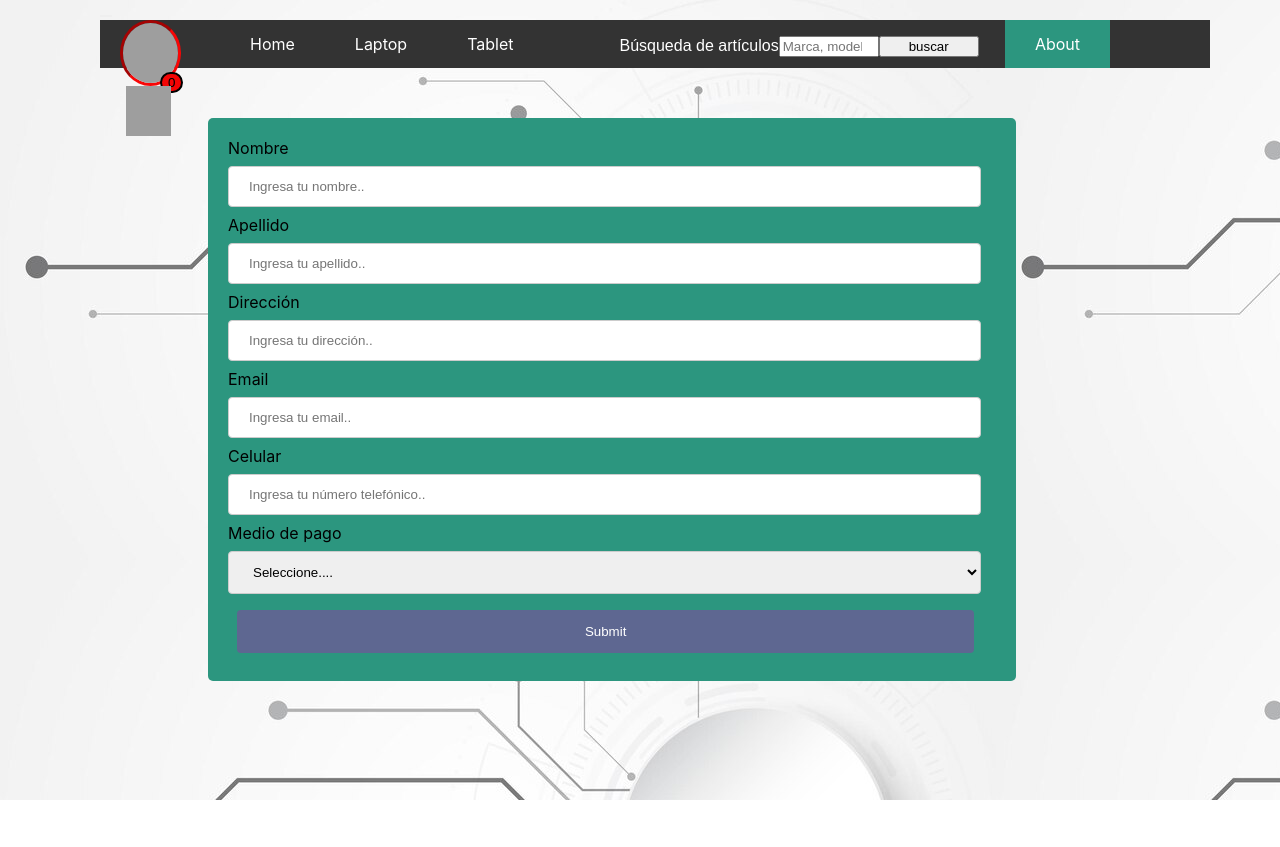
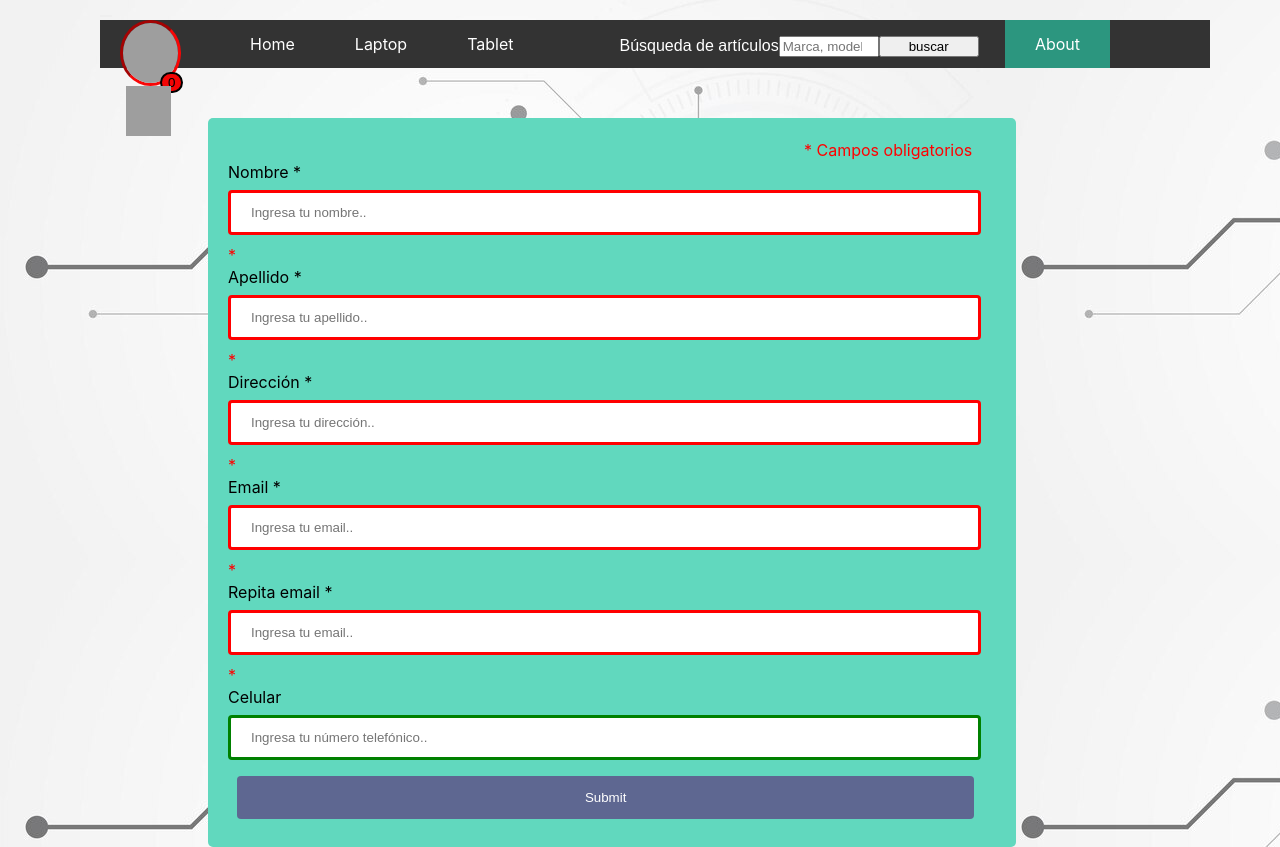
Before and after one commit to brunop1988/CursoReact, a React (Create React App) app: page /checkout in a window 1280 px wide. Before the commit the page ends 800 px from the top, so only its background shows below. Built offline with nearby package versions, Linux system fonts and the light colour scheme; grey boxes are pictures that could not be loaded.

Commit message:
Version para entregar

```diff
--- a/package.json
+++ b/package.json
@@ -8,7 +8,7 @@
     "@testing-library/react": "^13.4.0",
     "@testing-library/user-event": "^13.5.0",
     "bootstrap": "^5.2.3",
-    "firebase": "^9.19.1",
+    "firebase": "^9.20.0",
     "firestore": "^1.1.6",
     "jquery": "^3.6.4",
     "popper.js": "^1.16.1",
@@ -17,6 +17,7 @@
     "react-dom": "^18.2.0",
     "react-router-dom": "^6.9.0",
     "react-scripts": "5.0.1",
+    "react-toast": "^1.0.3",
     "react-toastify": "^9.1.2",
     "reactstrap": "^9.1.8",
     "web-vitals": "^2.1.4"
--- a/src/Components/Checkout.js
+++ b/src/Components/Checkout.js
@@ -1,10 +1,12 @@
-import React, { useContext } from 'react'
+import React, { useContext, useState } from 'react'
 import {  toast } from 'react-toastify';
 import { createOrdenCompra,getOrdenCompra,getProducto,updateProducto } from '../Firebase/Firebase.js';
 import {  useNavigate } from 'react-router-dom';
 import { CartContext } from './CartContext.js';
+import { error } from 'jquery';
 
 const Checkout = () => {
+  const [isInvalid, setIsInvalid] = useState(false)
   const {getTotalPrice, cart, clearCart} = useContext(CartContext)
   const datosFormulario = React.useRef()
   let navigate = useNavigate()
@@ -14,7 +16,8 @@ const Checkout = () => {
       const cliente = Object.fromEntries(datForm)
 
       const aux = [...cart]
-
+      console.log(cliente.email,cliente.email2)
+if (cliente.email === cliente.email2){
       aux.forEach(prodCarrito => {
           getProducto(prodCarrito.id).then(prodBDD => {
               if(prodBDD.stock >= prodCarrito.amount) {
@@ -22,11 +25,12 @@ const Checkout = () => {
                   updateProducto(prodCarrito.id, prodBDD)
 
               } else {
-                  console.log("Stock no valido")
-
+                    console.error(error)
               }
           })
       })
+
+
 
       createOrdenCompra(cliente,cart, getTotalPrice(), new Date().toISOString()).then(ordenCompra => {
           getOrdenCompra(ordenCompra.id).then(item => {
@@ -41,36 +45,55 @@ const Checkout = () => {
 
       })
 
+  }else{
+      setIsInvalid(true)
   }
-
+  }
   return (
     <div className="formCheckout">
 
       <form onSubmit={consultarFormulario} ref={datosFormulario}>
-    <label >Nombre</label>
-    <input type="text" className="idPerson" name="nombre" placeholder="Ingresa tu nombre.."/>
 
-    <label >Apellido</label>
-    <input type="text" className="idPerson" name="apellido" placeholder="Ingresa tu apellido.."/>
+      <label>
+      <div className='adviceObligatory'>* Campos obligatorios</div>
+    </label>
 
-    <label >Dirección</label>
-    <input type="text" className="idPerson" name="direccion" placeholder="Ingresa tu dirección.."/>
 
-    <label >Email</label>
-    <input type="text" className="idPerson" name="email" placeholder="Ingresa tu email.."/>
+    <label>Nombre *
+    <input  type="text" className="idPerson" name="nombre" placeholder="Ingresa tu nombre.." required/>
+    <div className='errorMsg'>*</div>
+    </label>
+
+    <label >Apellido *
+    <input type="text" className="idPerson" name="apellido" placeholder="Ingresa tu apellido.." required/>
+    <div className='errorMsg'>*</div>
+    </label>
+
+
+    <label >Dirección *
+    <input type="text" className="idPerson" name="direccion" placeholder="Ingresa tu dirección.." required/>
+    <div className='errorMsg'>*</div>
+    </label>
+
+    <label >Email *
+    <input type="email" className="email" name="email" placeholder="Ingresa tu email.." required/>
+    <div className='errorMsg'>*</div>
+    </label>
+
+
+    <label >Repita email *
+    <input type="email" className="email" name="email2" placeholder="Ingresa tu email.." required/>
+    <div className='errorMsg'>*</div>
+    {isInvalid ? <div className='adviceObligatory'>Los email no coinciden</div>: isInvalid}
+
+    </label>
 
     <label >Celular</label>
-    <input type="text" className="idPerson" name="celular" placeholder="Ingresa tu número telefónico.."/>
+    <input type="number" className="idPerson" name="celular" placeholder="Ingresa tu número telefónico.."/>
 
 
 
-    <label>Medio de pago</label>
-    <select id="country" name="country" placeholder='pick'>
-    <option value="" hidden >Seleccione.... </option>
-      <option  value="australia">Visa</option>
-      <option value="canada">Master</option>
-      <option value="usa">PayPal</option>
-    </select>
+
 
     <input type="submit" className='submitCheckout' value="Submit"/>
 
--- a/src/Components/Item.js
+++ b/src/Components/Item.js
@@ -27,10 +27,11 @@ import { Link } from "react-router-dom"
 
         </ul>
      </div>
+     <div className="botonesGondola">
         <Link to={`/item/${item.id}`}><button className="btnDetalles">
         Ver detalles
         </button></Link>
-
+        </div>
 
 
 
--- a/src/Components/ItemListContainer.js
+++ b/src/Components/ItemListContainer.js
@@ -1,13 +1,16 @@
-import { useEffect, useState } from 'react'
+import { useContext, useEffect, useState } from 'react'
 import { useParams } from 'react-router-dom'
 import ItemList from './ItemList.js'
 import { getProductos } from '../Firebase/Firebase.js'
+import { CartContext } from './CartContext.js'
+import { getValue } from '@testing-library/user-event/dist/utils/index.js'
 export default function ItemListContainer(props){
 
 
     const [item, setItem] = useState([])
     const { categoryId } = useParams ()
     const [loading, setLoading] = useState(false)
+
 
 
 
--- a/src/Components/SalesList.js
+++ b/src/Components/SalesList.js
@@ -26,8 +26,10 @@ const SalesList = () => {
         <h2 className='precioTotal'>
             Precio total: US$ {getTotalPrice()}
         </h2>
-        <button className="confirmarCompra"><Link  className="nav-link" to={'/'}>Continuar comprando</Link></button>
-        <button className="confirmarCompra"><Link  className="nav-link" to={'/checkout'}>Finalizar Compra</Link></button>
+      <div className='botonesCompra'>
+      <Link  className="nav-link" to={'/'}><button className="continuarComprando">Continuar comprando</button></Link>
+      <Link  className="nav-link" to={'/checkout'}><button className="confirmarCompra">Finalizar Compra</button></Link>
+      </div>
     </div>
   )
 }
--- a/src/Estilos/Checkout.css
+++ b/src/Estilos/Checkout.css
@@ -9,6 +9,62 @@
     box-sizing: border-box;
     text-align: left;
   }
+
+  .colorAst{
+    width: 98%;
+    padding: 12px 20px;
+    margin: 8px 0;
+    display:flex;
+    font-size: 20px;
+    flex-direction: column;
+    box-sizing: border-box;
+    text-align: left;
+  }
+.errorMsg {
+  display: none;
+}
+
+.adviceObligatory{
+  margin-left: 36pc;
+  display: block;
+  width: 180px; /*le damos el mismo tamaño que el input*/
+  font-size: 16px; /*reducimos el tamaño de la fuente*/
+  line-height: 1.5;
+  color: red; /*lo coloreamos de rojo*/
+}
+:invalid ~ .errorMsg{
+  display: block;
+  width: 180px; /*le damos el mismo tamaño que el input*/
+  font-size: 16px; /*reducimos el tamaño de la fuente*/
+  line-height: 1.5;
+  color: red; /*lo coloreamos de rojo*/
+}
+  .email:invalid , .idPerson:invalid{
+    border-color:red;
+    border-width: 3px;
+  }
+
+  .email:valid, .idPerson:valid{
+    border-color:green;
+    border-width: 3px;
+  }
+
+  .email{
+    width: 98%;
+    padding: 12px 20px;
+    margin: 8px 0;
+    display:flex;
+    flex-direction: column;
+    border: 1px solid #ccc;
+    border-radius: 4px;
+    box-sizing: border-box;
+    text-align: left;
+  }
+
+
+
+
+
 
   .submitCheckout {
     width: 96%;
@@ -29,7 +85,7 @@
   .formCheckout {
     border-radius: 5px;
 width: 60%;
-background-color:rgb(44, 150, 127);
+background-color:rgb(97, 216, 190);
     margin-left: 13pc;
     margin-top: 50px;
     padding: 20px;
--- a/src/Estilos/Productos.css
+++ b/src/Estilos/Productos.css
@@ -3,12 +3,14 @@
     float: left;
     border-style: ridge;
     margin-left: 150px;
-    width: 230px;
+    width: 250px;
     height: 350px;
     background-color: rgb(17, 70, 58);
 
 
 }
+
+
 
 .detalleProducto {
     margin-top: 80px;
--- a/src/Estilos/SalesList.css
+++ b/src/Estilos/SalesList.css
@@ -29,16 +29,33 @@ background-color: white ;
     padding-bottom: 34px;
 }
 
+.botonesCompra{
+    display: flex;
+    flex: row;
+    align-items: center;
+}
 .confirmarCompra{
-    width: 8pc;
-    margin:auto;
+    width:125%;
+    border-radius: 6%;
     height: 50px;
-    font-size: 17px;
+    font-size: 15px;
+    border-top-left-radius: 10%;
+    border-bottom-right-radius: 10%;
+}
+
+.confirmarCompra:hover{
+    background-color: rgb(241, 11, 11);
 
 }
 
-.confirmarCompra:hover{
-    background-color: red;
-    font-size: 20px;
+.continuarComprando{
+    width: fit-content;
+    height: 50px;
+    font-size: 15px;
+    border-top-left-radius: 10%;
+    border-bottom-right-radius: 10%;
+}
 
+.continuarComprando:hover{
+    background-color: rgb(28, 109, 90);
 }
```
Also changed, not shown: src/Components/Logon.js (deleted, +0 -81 lines), 2 other files (tests, documents, lock files or other folders).
